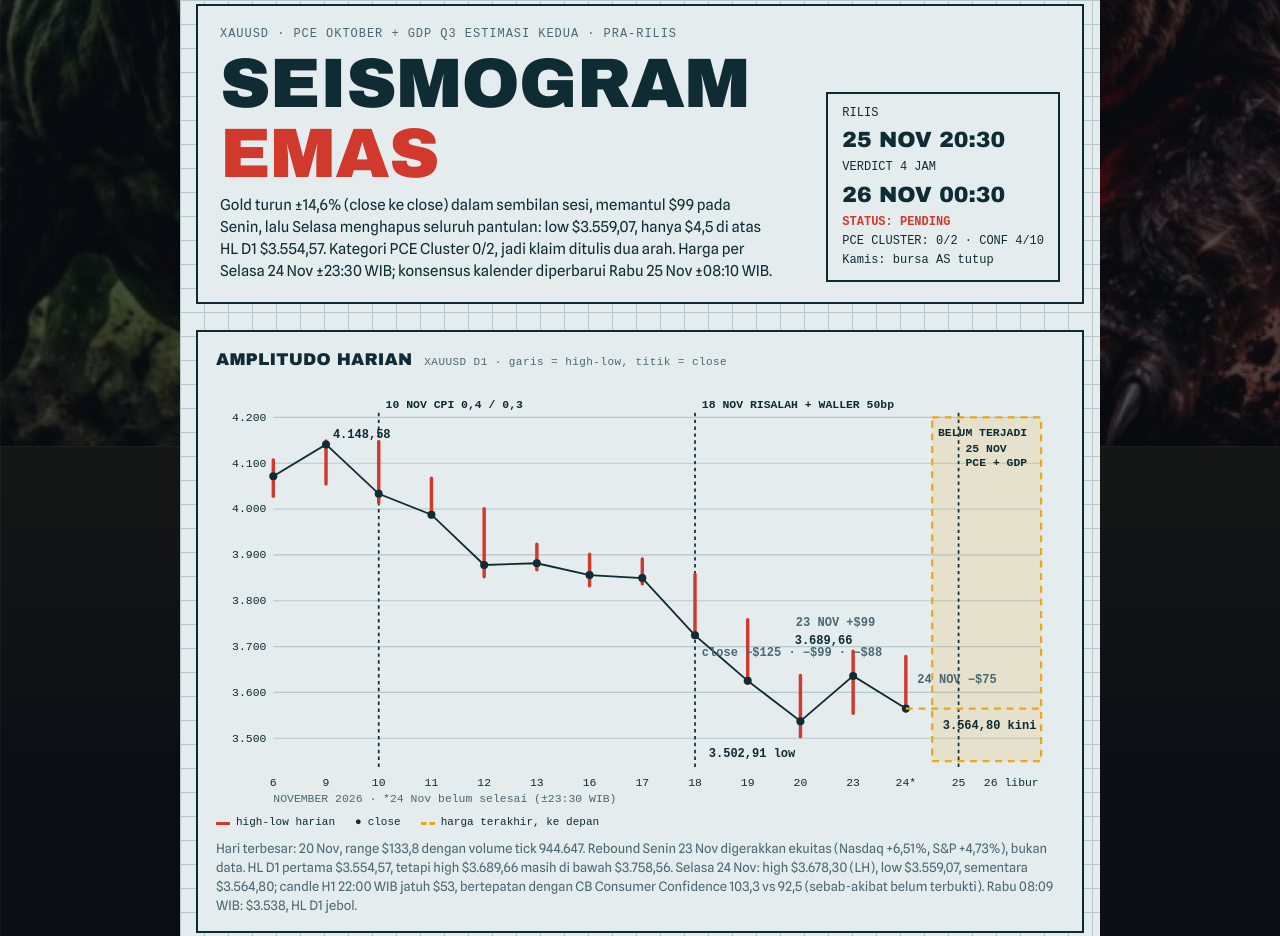
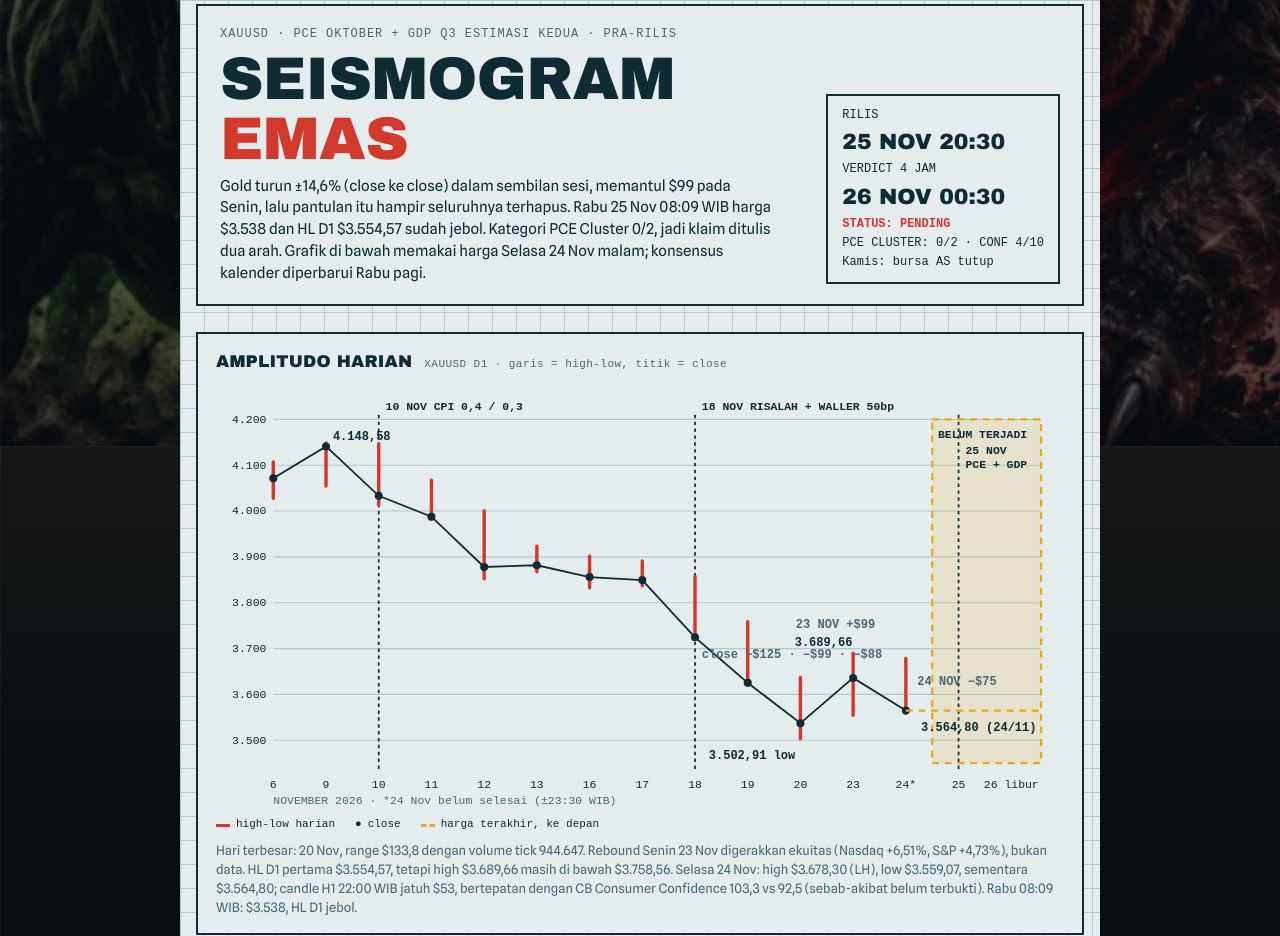
Before and after one commit to Larici/edukasitrader, a plain HTML site: page market-analysis/xauusd-pce-gdp-25-november-2026.html in a window 1280 px wide. Shown: the part 354-1290 px from the top of the page. Drawn offline with Linux system fonts and the light colour scheme; a web font is replaced by a local one.

Commit message:
Fix headline wrapping and refresh lede on PCE and GDP page

```diff
--- a/market-analysis/xauusd-pce-gdp-25-november-2026.html
+++ b/market-analysis/xauusd-pce-gdp-25-november-2026.html
@@ -50,8 +50,9 @@ b{font-weight:700}
 /* header */
 .head{display:grid;grid-template-columns:1fr auto;gap:14px 28px;align-items:end;border:2px solid var(--p-ink);background:var(--p-paper);padding:20px 22px}
 .head > *{min-width:0}
+.head > div:first-child{container-type:inline-size}
 .head .kicker{font-family:var(--p-f-mono);font-size:12px;letter-spacing:.08em;text-transform:uppercase;color:var(--p-soft)}
-.head h1{margin:6px 0 6px;font-family:var(--p-f-display);font-weight:800;font-size:clamp(24px,7.4vw,70px);line-height:1;letter-spacing:-.01em;text-transform:uppercase;text-wrap:balance;overflow-wrap:anywhere}
+.head h1{margin:6px 0 6px;font-family:var(--p-f-display);font-weight:800;font-size:clamp(18px,10.4cqw,70px);line-height:1;letter-spacing:-.01em;text-transform:uppercase;text-wrap:balance;overflow-wrap:anywhere}
 .head h1 em{font-style:normal;color:var(--p-red)}
 .head p{margin:0;max-width:62ch}
 .stamp{font-family:var(--p-f-mono);font-size:12px;line-height:1.6;border:2px solid var(--p-ink);padding:10px 14px;text-align:left}
@@ -162,7 +163,7 @@ ul.tight{margin:0;padding-left:18px;display:grid;gap:4px;font-size:13.5px}
   <div>
     <div class="kicker">XAUUSD · PCE Oktober + GDP Q3 estimasi kedua · pra-rilis</div>
     <h1>Seismogram<br><em>Emas</em></h1>
-    <p>Gold turun ±14,6% (close ke close) dalam sembilan sesi, memantul $99 pada Senin, lalu Selasa menghapus seluruh pantulan: low $3.559,07, hanya $4,5 di atas HL D1 $3.554,57. Kategori PCE Cluster 0/2, jadi klaim ditulis dua arah. Harga per Selasa 24 Nov ±23:30 WIB; konsensus kalender diperbarui Rabu 25 Nov ±08:10 WIB.</p>
+    <p>Gold turun ±14,6% (close ke close) dalam sembilan sesi, memantul $99 pada Senin, lalu pantulan itu hampir seluruhnya terhapus. Rabu 25 Nov 08:09 WIB harga $3.538 dan HL D1 $3.554,57 sudah jebol. Kategori PCE Cluster 0/2, jadi klaim ditulis dua arah. Grafik di bawah memakai harga Selasa 24 Nov malam; konsensus kalender diperbarui Rabu pagi.</p>
   </div>
   <div class="stamp">
     RILIS<b>25 NOV 20:30</b>
@@ -213,7 +214,7 @@ ul.tight{margin:0;padding-left:18px;display:grid;gap:4px;font-size:13.5px}
       <text x="102" y="48">4.148,58</text>
       <text x="430" y="326">3.502,91 low</text>
       <text x="505" y="228">3.689,66</text>
-      <text x="716" y="302" text-anchor="end">3.564,80 kini</text>
+      <text x="716" y="302" text-anchor="end">3.564,80 (24/11)</text>
       <text x="612" y="262" class="s">24 NOV −$75</text>
       <text x="424" y="238" class="s">close −$125 · −$99 · −$88</text>
       <text x="506" y="212" class="s">23 NOV +$99</text>
@@ -346,7 +347,7 @@ ul.tight{margin:0;padding-left:18px;display:grid;gap:4px;font-size:13.5px}
         <text x="150" y="114" font-weight="600">3.640</text><text x="196" y="114" class="s">SL SELL minor</text>
         <text x="150" y="141" font-weight="600">3.614–3.623</text><text x="240" y="141" class="s">SELL minor · SL retest</text>
         <text x="150" y="172" font-weight="600">3.589–3.600</text><text x="240" y="172" class="s">SELL retest (pemicu lama)</text>
-        <text x="150" y="212" font-weight="700" style="fill:var(--p-amber)">3.564,80</text><text x="228" y="212" font-weight="700" style="fill:var(--p-amber)">KINI</text>
+        <text x="150" y="212" font-weight="700" style="fill:var(--p-amber)">3.564,80</text><text x="228" y="212" font-weight="700" style="fill:var(--p-amber)">24 NOV</text>
         <text x="150" y="225" font-weight="600">3.554,57</text><text x="226" y="225" class="s">HL D1 (selisih $10)</text>
         <text x="150" y="270" font-weight="600">3.520</text><text x="196" y="270" class="s">TP SELL · atas zona BUY</text>
         <text x="150" y="288" font-weight="600">3.503–3.520</text><text x="240" y="288" class="s">BUY pasca-sapuan (low 20 Nov 3.502,91)</text>
```
